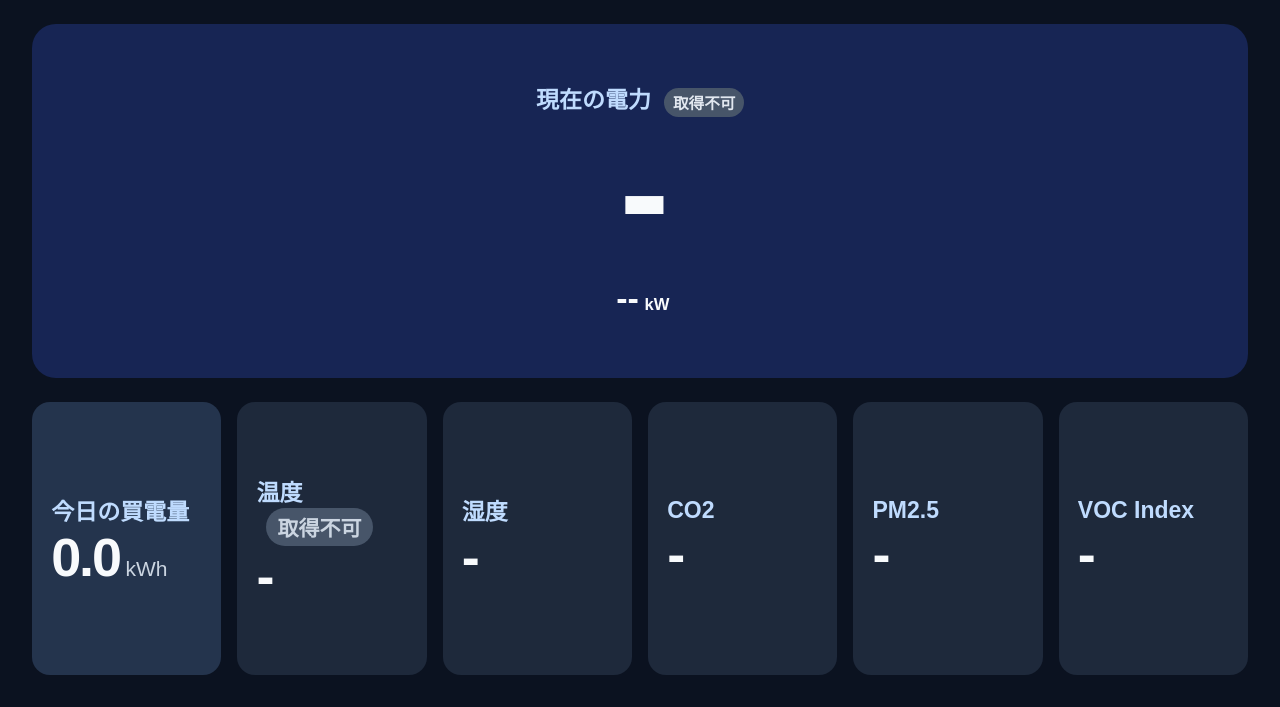
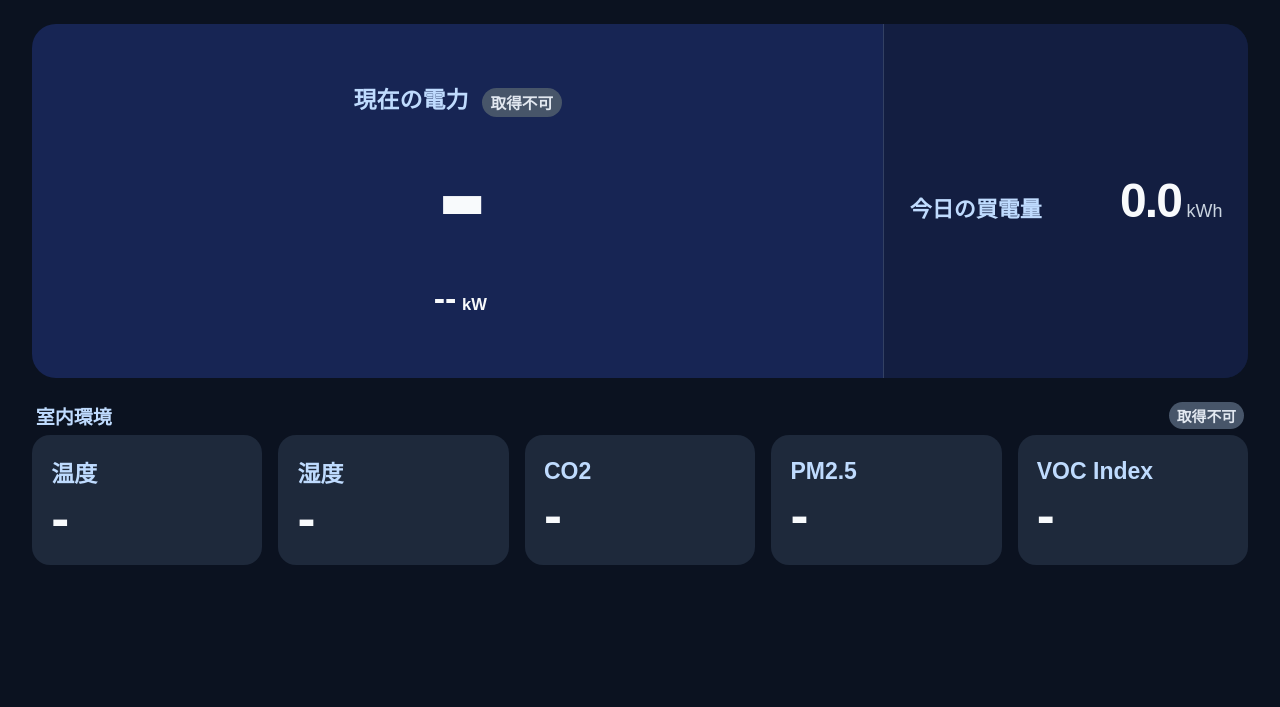
Before and after one commit to shattori-criepi/omk, a FastAPI app: page /display in a window 1280 px wide. Shown: the part 93-800 px from the top of the page. Run offline with FastAPI, Linux system fonts and the light colour scheme.

Commit message:
Refine dashboard freshness badge layout

```diff
--- a/services/dashboard/app/static/display.css
+++ b/services/dashboard/app/static/display.css
@@ -87,7 +87,7 @@ body {
 
 .power-hero {
   display: grid;
-  grid-template-columns: minmax(0, 1fr);
+  grid-template-columns: minmax(0, 1fr) minmax(220px, 30%);
   min-height: 0;
   overflow: hidden;
   background: #172554;
@@ -103,7 +103,7 @@ body {
   padding: clamp(14px, 2vw, 28px);
 }
 
-.power-details:not([hidden]) {
+.power-sidebar {
   display: grid;
   align-content: center;
   gap: 10px;
@@ -113,8 +113,35 @@ body {
   border-left: 1px solid rgba(191, 219, 254, 0.18);
 }
 
-.power-hero:has(.power-details:not([hidden])) {
-  grid-template-columns: minmax(0, 1fr) minmax(220px, 30%);
+.power-details:not([hidden]) {
+  display: grid;
+  gap: 10px;
+}
+
+.today-energy-card {
+  display: grid;
+  grid-template-columns: minmax(0, 1fr) auto auto;
+  align-items: baseline;
+  gap: 0.35em;
+  padding: 0.5em 0;
+  color: #bfdbfe;
+}
+
+.today-energy-card span {
+  font-size: clamp(16px, 1.8vw, 22px);
+  font-weight: 700;
+}
+
+.today-energy-card strong {
+  color: #f8fafc;
+  font-size: clamp(30px, 3.8vw, 48px);
+  line-height: 1;
+  letter-spacing: -0.04em;
+}
+
+.today-energy-card small {
+  color: #cbd5e1;
+  font-size: clamp(13px, 1.4vw, 18px);
 }
 
 .eyebrow,
@@ -191,9 +218,36 @@ body {
   color: #fee2e2;
 }
 
-.cards {
+.cards-layout {
+  min-height: 0;
+}
+
+.sen66-cards {
   display: grid;
-  grid-template-columns: repeat(6, minmax(0, 1fr));
+  grid-template-rows: auto minmax(0, 1fr);
+  gap: 6px;
+  min-width: 0;
+}
+
+.sen66-heading {
+  display: flex;
+  align-items: center;
+  justify-content: space-between;
+  min-width: 0;
+  padding: 0 0.2em;
+  color: #bfdbfe;
+  font-size: clamp(13px, 1.6vw, 19px);
+  font-weight: 700;
+}
+
+.sen66-heading .source-badge {
+  margin-left: 0.5em;
+  font-size: 0.78em;
+}
+
+.sen66-card-grid {
+  display: grid;
+  grid-template-columns: repeat(5, minmax(0, 1fr));
   gap: clamp(8px, 1.3vw, 16px);
   min-height: 0;
 }
@@ -239,7 +293,15 @@ body {
     font-size: clamp(24px, 3.8vw, 34px);
   }
 
-  .cards {
+  .cards-layout {
+    min-height: 0;
+  }
+
+  .power-hero {
+    grid-template-columns: minmax(0, 1fr) minmax(180px, 32%);
+  }
+
+  .sen66-card-grid {
     grid-template-columns: repeat(3, minmax(0, 1fr));
   }
 }
@@ -261,6 +323,15 @@ body {
 
   .updated {
     font-size: 10px;
+  }
+
+  .power-hero {
+    grid-template-columns: minmax(0, 1fr) minmax(140px, 34%);
+  }
+
+  .power-sidebar {
+    min-width: 140px;
+    padding: 12px;
   }
 }
 
--- a/services/dashboard/app/templates/display.html
+++ b/services/dashboard/app/templates/display.html
@@ -49,7 +49,14 @@
           </div>
         </div>
 
-        <aside id="power-details" class="power-details" aria-label="発電・蓄電池情報" {% if not dashboard.has_ichijo_power_flow %}hidden{% endif %}>
+        <aside class="power-sidebar" aria-label="電力関連情報">
+          <article class="today-energy-card">
+            <span>今日の買電量</span>
+            <strong id="purchased-today-kwh">{{ dashboard.purchased_today_kwh }}</strong>
+            <small>kWh</small>
+          </article>
+
+          <div id="power-details" class="power-details" aria-label="発電・蓄電池情報" {% if not dashboard.has_ichijo_power_flow %}hidden{% endif %}>
             <div class="power-detail">
               <span>PV発電</span>
               <strong id="pv-power-kw">{{ dashboard.pv_power_kw }}</strong>
@@ -73,17 +80,19 @@
               <strong id="battery-power-kw">{{ dashboard.battery_power_kw }}</strong>
               <small>kW</small>
             </div>
+          </div>
         </aside>
       </section>
 
-      <section id="sen66-section" class="cards source--{{ dashboard.sen66_freshness }}" aria-label="電力と室内環境">
-        <article class="card card--energy">
-          <p>今日の買電量</p>
-          <strong id="purchased-today-kwh">{{ dashboard.purchased_today_kwh }}</strong>
-          <span>kWh</span>
-        </article>
+      <section class="cards-layout" aria-label="電力と室内環境">
+        <section id="sen66-section" class="sen66-cards source--{{ dashboard.sen66_freshness }}" aria-label="SEN66 室内環境">
+          <header class="sen66-heading">
+            <span>室内環境</span>
+            <span id="sen66-source-badge" class="source-badge source-badge--{{ dashboard.sen66_freshness }}" {% if dashboard.sen66_freshness == 'normal' %}hidden{% endif %}>{% if dashboard.sen66_freshness == 'delayed' %}遅延{% elif dashboard.sen66_freshness == 'unavailable' %}取得不可{% endif %}</span>
+          </header>
+          <div class="sen66-card-grid">
             <article class="card">
-          <p>温度 <span id="sen66-source-badge" class="source-badge source-badge--{{ dashboard.sen66_freshness }}" {% if dashboard.sen66_freshness == 'normal' %}hidden{% endif %}>{% if dashboard.sen66_freshness == 'delayed' %}遅延{% elif dashboard.sen66_freshness == 'unavailable' %}取得不可{% endif %}</span></p>
+              <p>温度</p>
               <strong id="temperature-c">{{ dashboard.temperature_c }}</strong>
               <span class="source-unit" {% if dashboard.sen66_freshness == 'unavailable' %}hidden{% endif %}>℃</span>
             </article>
@@ -106,6 +115,8 @@
               <p>VOC Index</p>
               <strong id="voc-index">{{ dashboard.voc_index }}</strong>
             </article>
+          </div>
+        </section>
       </section>
     </main>
 
```
Also changed, not shown: services/dashboard/tests/test_display.py (+11 -0 lines). Lines whose indentation alone changed are shown as unchanged.
